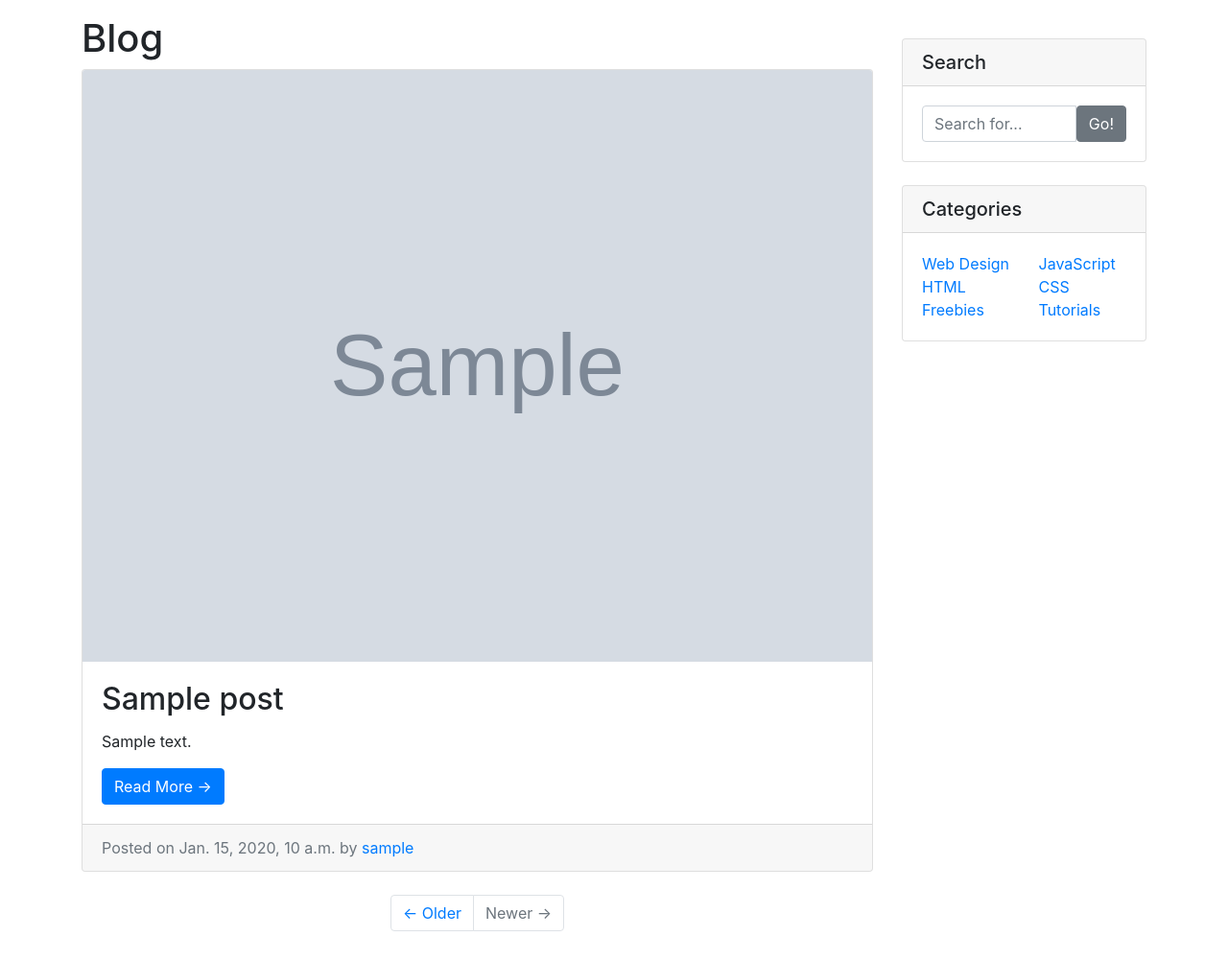
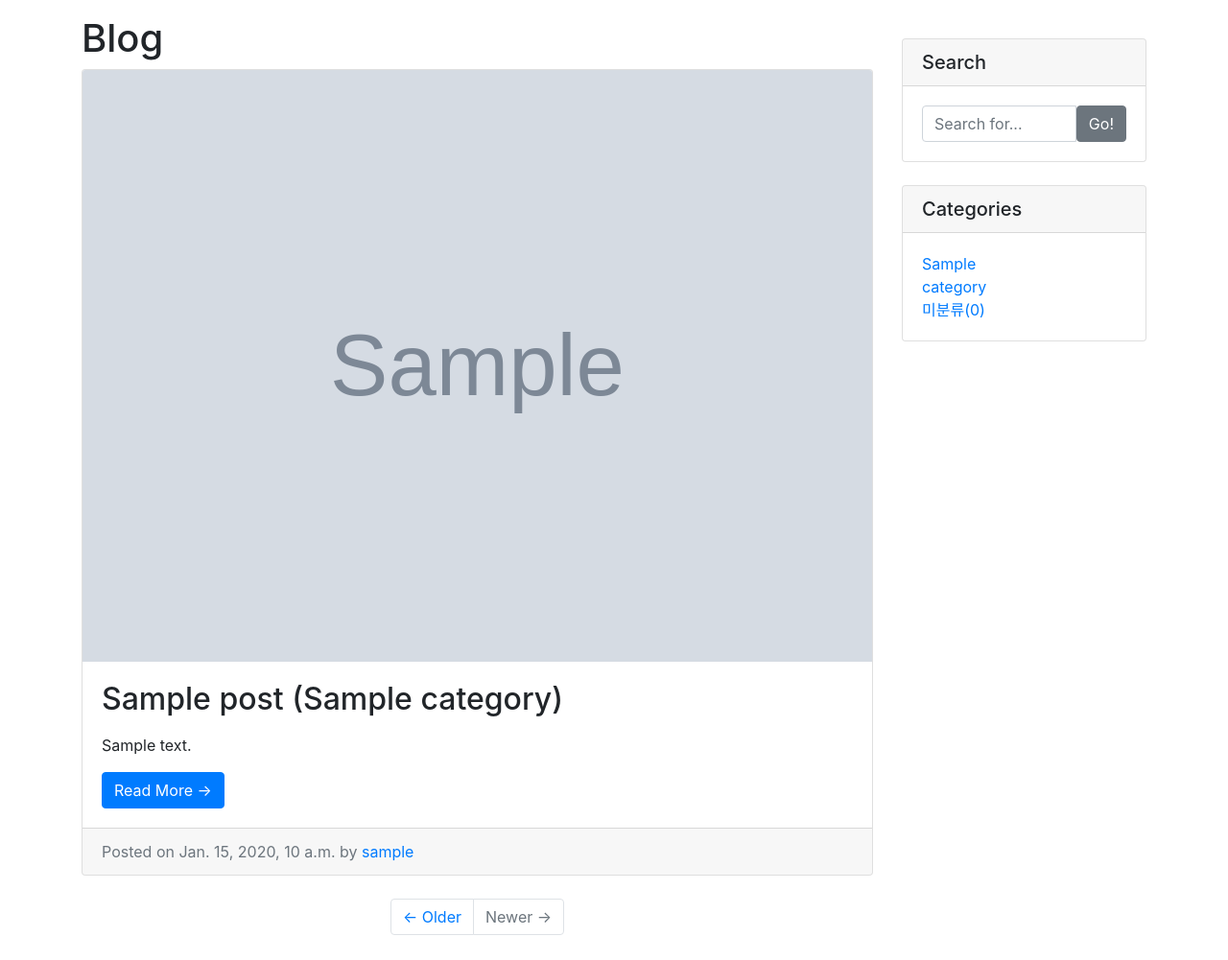
Before and after one commit to giraffeleg/Cloudprogramming23, a Django app: page /blog/ in a window 1280 px wide. Shown: the part 56-1057 px from the top of the page at 96% size. Run offline with Django 4.2, Linux system fonts and the light colour scheme; tables that the repository leaves empty hold one stand-in row (values such as "Sample post"); grey boxes marked "Sample" are stand-in pictures; some libraries are stand-ins or nearby versions.

Commit message:
마크다운, 폼 추가

```diff
--- a/dojango_project/blog/models.py
+++ b/dojango_project/blog/models.py
@@ -2,10 +2,27 @@ import os.path
 
 from django.contrib.auth.models import User
 from django.db import models
+from markdown import markdown
+from markdownx.models import MarkdownxField
+
+
+class Tag(models.Model):
+    name = models.CharField(max_length=20, unique=True)
+    slug = models.SlugField(max_length=50, unique=True, allow_unicode=True)
+
+    def get_absolute_url(self):
+        return f'/blog/tag/{self.slug}/'
+
+    def __str__(self):
+        return self.name
+
 
 class Category(models.Model):
     name = models.CharField(max_length=20, unique=True)
     slug = models.SlugField(max_length=50, unique=True, allow_unicode=True)
+
+    def get_absolute_url(self):
+        return f'/blog/category/{self.slug}/'
 
     def __str__(self):
         return self.name
@@ -15,7 +32,7 @@ class Category(models.Model):
 
 class Post(models.Model):
     title = models.CharField(max_length=30)
-    content = models.TextField()
+    content = MarkdownxField()
 
     head_image = models.ImageField(upload_to='blog/images/%Y/%m/%d/', blank=True)
     file_upload = models.FileField(upload_to='blog/files/%Y/%m/%d/', blank=True)
@@ -23,8 +40,10 @@ class Post(models.Model):
     created_at = models.DateTimeField(auto_now_add=True)
     updated_at = models.DateTimeField(auto_now=True)
 
-    author = models.ForeignKey(User, null=True, on_delete=models.SET_NULL)
-    category = models.ForeignKey(Category, null=True, on_delete=models.SET_NULL)
+    author = models.ForeignKey(User, null=False, on_delete=models.CASCADE)
+    category = models.ForeignKey(Category, blank=True, null=True, on_delete=models.SET_NULL)
+    tag = models.ManyToManyField(Tag)
+
 
     def __str__(self):
         return f'[{self.pk}] {self.title} - {self.author}'
@@ -34,3 +53,6 @@ class Post(models.Model):
 
     def get_file_name(self):
         return os.path.basename(self.file_upload.name)
+
+    def get_content_markdown(self):
+        return markdown(self.content);
--- a/dojango_project/blog/templates/blog/post_list.html
+++ b/dojango_project/blog/templates/blog/post_list.html
@@ -2,7 +2,21 @@
 
 
 {% block main_area %}
-     <h1>Blog</h1>
+
+    {% if user.is_authenticated %}
+        {% if user.is_superuser or user.is_staff %}
+            <a href="/blog/create_post">글쓰기</a>
+        {% endif %}
+
+    {% endif %}
+
+
+     <h1>Blog {% if category %} postings with category {{ category }}
+     {% endif %}
+     {% if tag %} postings with tag {{ tag }}
+     {% endif %}
+
+     </h1>
 
                 {% for p in post_list %}
                 <!-- Blog Post -->
@@ -13,8 +27,8 @@
                         <img class="card-img-top" src="/media/blog/images/2023/03/28/1801615.png">
                     {% endif %}
                     <div class="card-body">
-                        <h2 class="card-title">{{ p.title}}</h2>
-                        <p class="card-text">{{ p.content | truncatewords:30 }}</p>
+                        <h2 class="card-title">{{ p.title}} ({{ p.category }})</h2>
+                        <p class="card-text">{{ p.get_content_markdown | truncatewords:30 | safe }}</p>
 
                         <a href="{{ p.get_absolute_url }}" class="btn btn-primary">Read More &rarr;</a>
                     </div>
--- a/dojango_project/blog/templates/blog/sidebar.html
+++ b/dojango_project/blog/templates/blog/sidebar.html
@@ -19,27 +19,16 @@
                         <div class="row">
                             <div class="col-lg-6">
                                 <ul class="list-unstyled mb-0">
+                                    {% for category in categories %}
+                                        <li>
+                                            <a href="{{ category.get_absolute_url }}">{{ category.name }}</a>
+                                        </li>
+                                    {% endfor %}
                                     <li>
-                                        <a href="#">Web Design</a>
-                                    </li>
-                                    <li>
-                                        <a href="#">HTML</a>
-                                    </li>
-                                    <li>
-                                        <a href="#">Freebies</a>
+                                        <a href="/blog/category/no-category">미분류({{ no_category_count }})</a>
                                     </li>
                                 </ul>
                             </div>
-                            <div class="col-lg-6">
-                                <ul class="list-unstyled mb-0">
-                                    <li>
-                                        <a href="#">JavaScript</a>
-                                    </li>
-                                    <li>
-                                        <a href="#">CSS</a>
-                                    </li>
-                                    <li>
-                                        <a href="#">Tutorials</a>
                                     </li>
                                 </ul>
                             </div>
--- a/dojango_project/blog/urls.py
+++ b/dojango_project/blog/urls.py
@@ -5,5 +5,9 @@ from . import views
 
 urlpatterns = [
     path('', views.PostList.as_view()),
-    path('<int:pk>/', views.PostDetail.as_view())
+    path('create_post/', views.PostCreate.as_view()),
+    path('update_post/<int:pk>', views.PostUpdate.as_view()),
+    path('<int:pk>/', views.PostDetail.as_view()),
+    path('category/<str:slug>/', views.categories_page),
+    path('tag/<str:slug>/', views.tag_page),
 ]
--- a/dojango_project/blog/views.py
+++ b/dojango_project/blog/views.py
@@ -1,7 +1,42 @@
-from django.shortcuts import render
-from django.views.generic import ListView, DetailView
+from django.contrib.auth.mixins import LoginRequiredMixin, UserPassesTestMixin
+from django.shortcuts import render, redirect
+from django.views.generic import ListView, DetailView, CreateView, UpdateView
 
-from .models import Post
+from .models import Post, Category, Tag
+
+class PostUpdate(LoginRequiredMixin, UpdateView):
+    model = Post
+    fields = ['title', 'content', 'head_image', 'file_upload', 'category', 'tag']
+
+    template_name = 'blog/post_update.html'
+    def dispatch(self, request, *args, **kwargs):
+        if request.user.is_authenticated and self.get_object().author == request.user:
+            return super(PostUpdate, self).dispatch(request, *args, **kwargs)
+        else:
+            raise PermissionError
+
+
+class PostCreate(LoginRequiredMixin, UserPassesTestMixin, CreateView):
+    model = Post
+    fields = ['title', 'content', 'head_image', 'file_upload', 'category', 'tag']
+
+    def test_func(self):
+        return self.request.user.is_staff or self.request.user.is_superuser
+
+    def form_valid(self, form):
+
+        if self.request.user.is_authenticated and (self.request.user.is_superuser or self.request.user.is_staff):
+            form.instance.author = self.request.user
+            return super(PostCreate, self).form_valid(form)
+        else:
+            return redirect('/blog/')
+
+    def get_context_data(self, *, object_list=None, **kwargs):
+        context = super(PostCreate, self).get_context_data()
+        context['categories'] = Category.objects.all()
+        context['no_category_count'] = Post.objects.filter(category=None).count()
+
+        return context
 
 
 # Create your views here.
@@ -18,6 +53,13 @@ class PostList(ListView):
     model = Post
     ordering = '-pk'
 
+    def get_context_data(self, *, object_list=None, **kwargs):
+        context = super(PostList, self).get_context_data()
+        context['categories'] = Category.objects.all()
+        context['no_category_count'] = Post.objects.filter(category=None).count()
+
+        return context
+
 def single_post_page(request, post_num):
     post = Post.objects.get(pk=post_num)
 
@@ -27,3 +69,43 @@ def single_post_page(request, post_num):
 
 class PostDetail(DetailView):
     model = Post
+
+    def get_context_data(self, *, object_list=None, **kwargs):
+        context = super(PostDetail, self).get_context_data()
+        context['categories'] = Category.objects.all()
+        context['no_category_count'] = Post.objects.filter(category=None).count()
+
+        return context
+
+
+def categories_page(request, slug):
+    if slug=='no-category':
+        category = '미분류'
+        post_list = Post.objects.filter(category=None)
+    else :
+        category = Category.objects.get(slug=slug)
+        post_list = Post.objects.filter(category=category)
+
+
+    context = {
+        'category' : category,
+        'categories' : Category.objects.all(),
+        'post_list' : post_list,
+        'no_category_count' : Post.objects.filter(category=None).count()
+    }
+    return render(request, 'blog/post_list.html', context)
+
+
+def tag_page(request, slug):
+
+    tag = Tag.objects.get(slug=slug)
+    post_list = tag.post_set.all()
+
+
+    context = {
+        'tag' : tag,
+        'categories' : Category.objects.all(),
+        'post_list' : post_list,
+        'no_category_count' : Post.objects.filter(category=None).count()
+    }
+    return render(request, 'blog/post_list.html', context)
--- a/dojango_project/settings.py
+++ b/dojango_project/settings.py
@@ -38,7 +38,10 @@ INSTALLED_APPS = [
     'django.contrib.messages',
     'django.contrib.staticfiles',
     'blog',
-    'single_pages'
+    'single_pages',
+    'crispy_forms',
+    'crispy_bootstrap4',
+    'markdownx'
 ]
 
 MIDDLEWARE = [
@@ -121,6 +124,7 @@ STATIC_URL = 'static/'
 
 MEDIA_URL = 'media/'
 MEDIA_ROOT = os.path.join(BASE_DIR, '_media')
+CRISPY_TEMPLATE_PACK = 'bootstrap4'
 
 # Default primary key field type
 # https://docs.djangoproject.com/en/4.1/ref/settings/#default-auto-field
--- a/dojango_project/urls.py
+++ b/dojango_project/urls.py
@@ -22,6 +22,7 @@ from dojango_project import settings
 urlpatterns = [
     path('blog/', include('blog.urls')),
     path('admin/', admin.site.urls),
+    path('markdownx/', include('markdownx.urls')),
     path('', include('single_pages.urls')),
 ]
 
```
Also changed, not shown: dojango_project/blog/admin.py (+9 -1 lines), dojango_project/blog/templates/blog/post_detail.html (+12 -1 lines), dojango_project/blog/templates/blog/post_form.html (added, +19 -0 lines), dojango_project/blog/templates/blog/post_update.html (added, +12 -0 lines).
